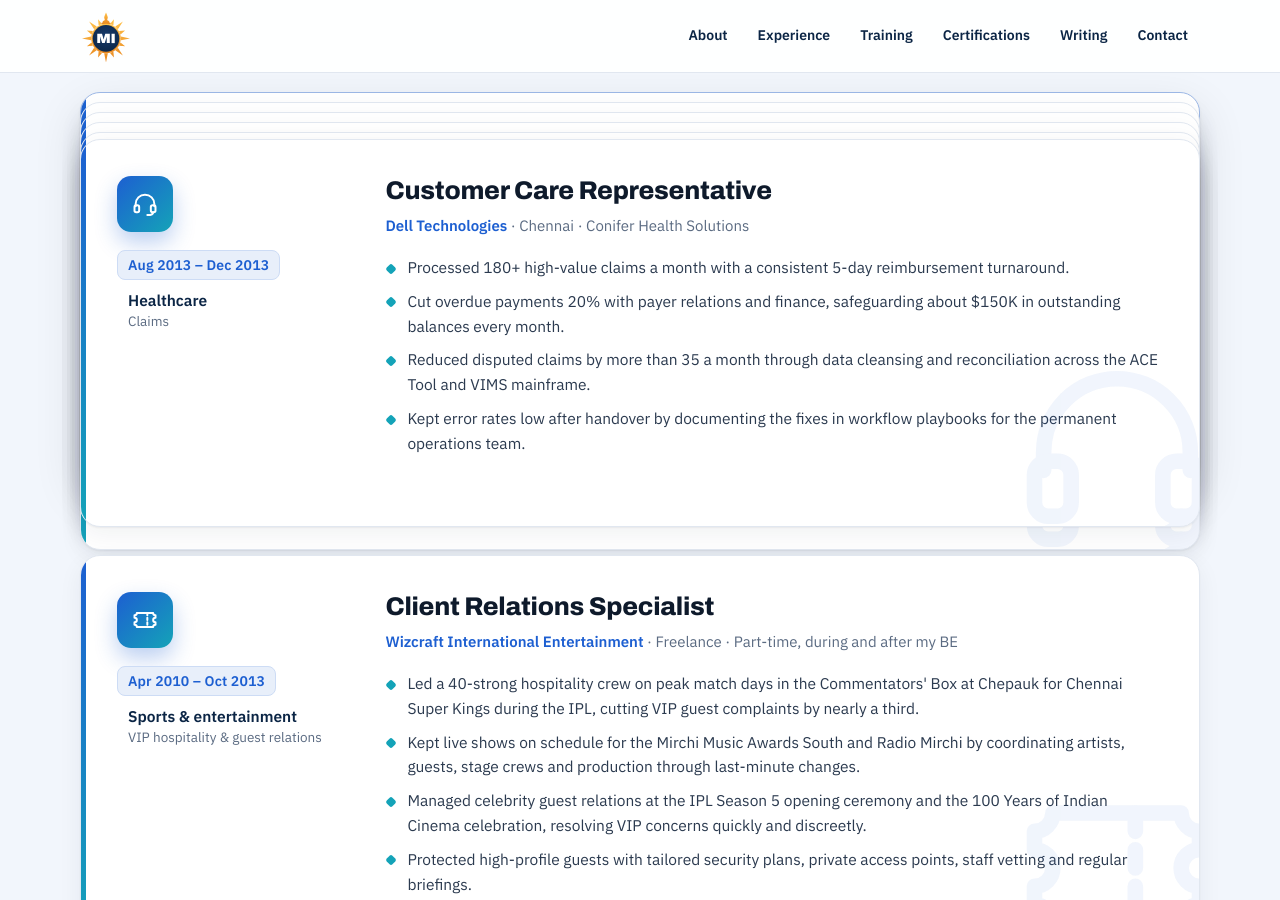
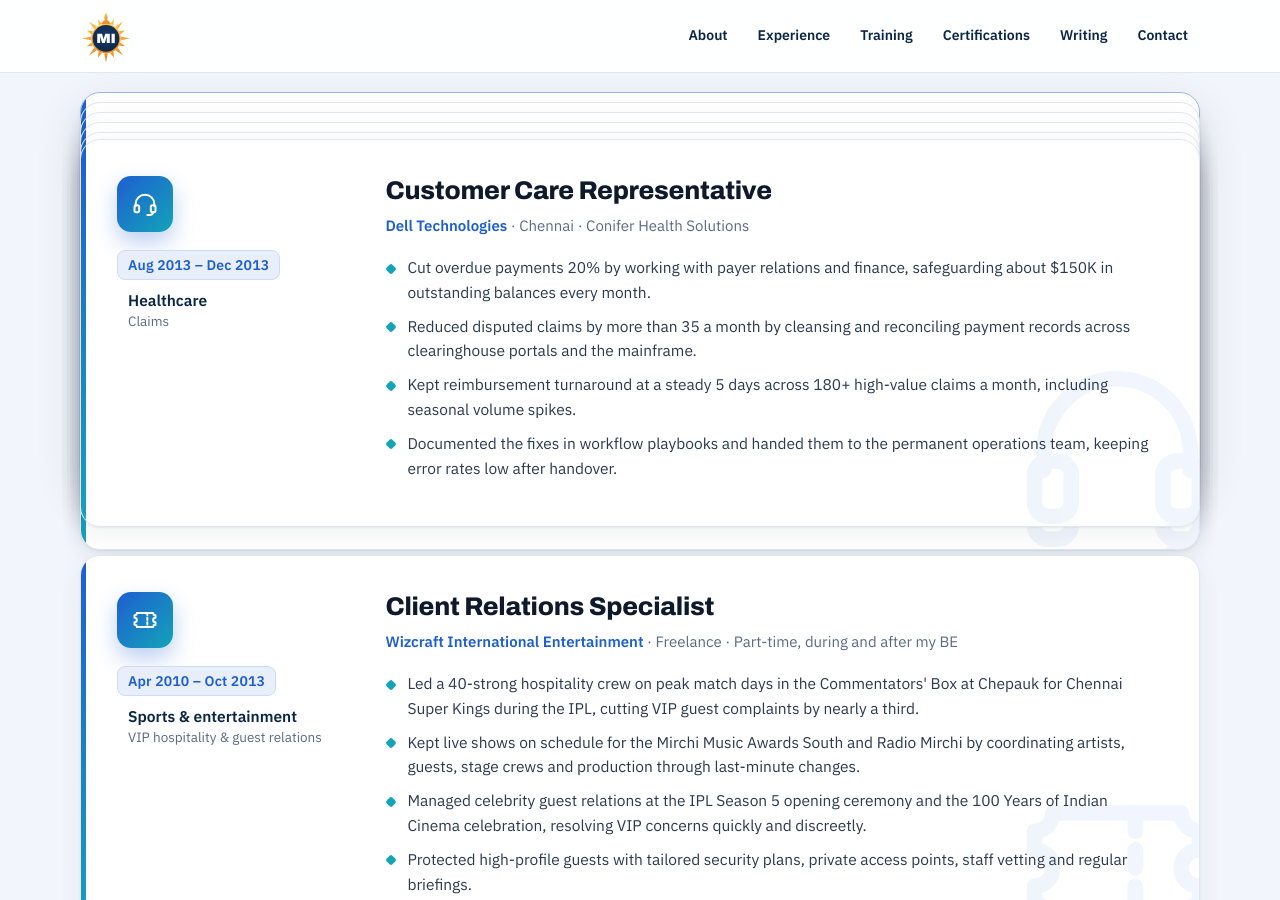
Before and after one commit to Madhan-I/Madhan-I.github.io, a Jekyll site: the page built from index.html, in a window 1280 px wide and 900 px high, scrolled down 5362 px. Built offline with Jekyll 4.4.1, drawn with Linux system fonts in a browser that asks for light colours.

Commit message:
Reorder and tighten Dell (Conifer) points
Co-Authored-By: Claude Opus 5.5 <noreply@anthropic.com>
Claude-Session: https://claude.ai/code/session_01MFRrTt7LBDdX57m85KHNGp

```diff
--- a/_data/profile.yml
+++ b/_data/profile.yml
@@ -187,10 +187,10 @@ experience:
     company: Dell Technologies
     detail: Chennai · Conifer Health Solutions
     points:
-      - Processed 180+ high-value claims a month with a consistent 5-day reimbursement turnaround.
-      - Cut overdue payments 20% with payer relations and finance, safeguarding about $150K in outstanding balances every month.
-      - Reduced disputed claims by more than 35 a month through data cleansing and reconciliation across the ACE Tool and VIMS mainframe.
-      - Kept error rates low after handover by documenting the fixes in workflow playbooks for the permanent operations team.
+      - "Cut overdue payments 20% by working with payer relations and finance, safeguarding about $150K in outstanding balances every month."
+      - "Reduced disputed claims by more than 35 a month by cleansing and reconciling payment records across clearinghouse portals and the mainframe."
+      - "Kept reimbursement turnaround at a steady 5 days across 180+ high-value claims a month, including seasonal volume spikes."
+      - "Documented the fixes in workflow playbooks and handed them to the permanent operations team, keeping error rates low after handover."
   - dates: Apr 2010 – Oct 2013
     title: Client Relations Specialist
     sector: "Sports & entertainment · VIP hospitality & guest relations"
```
